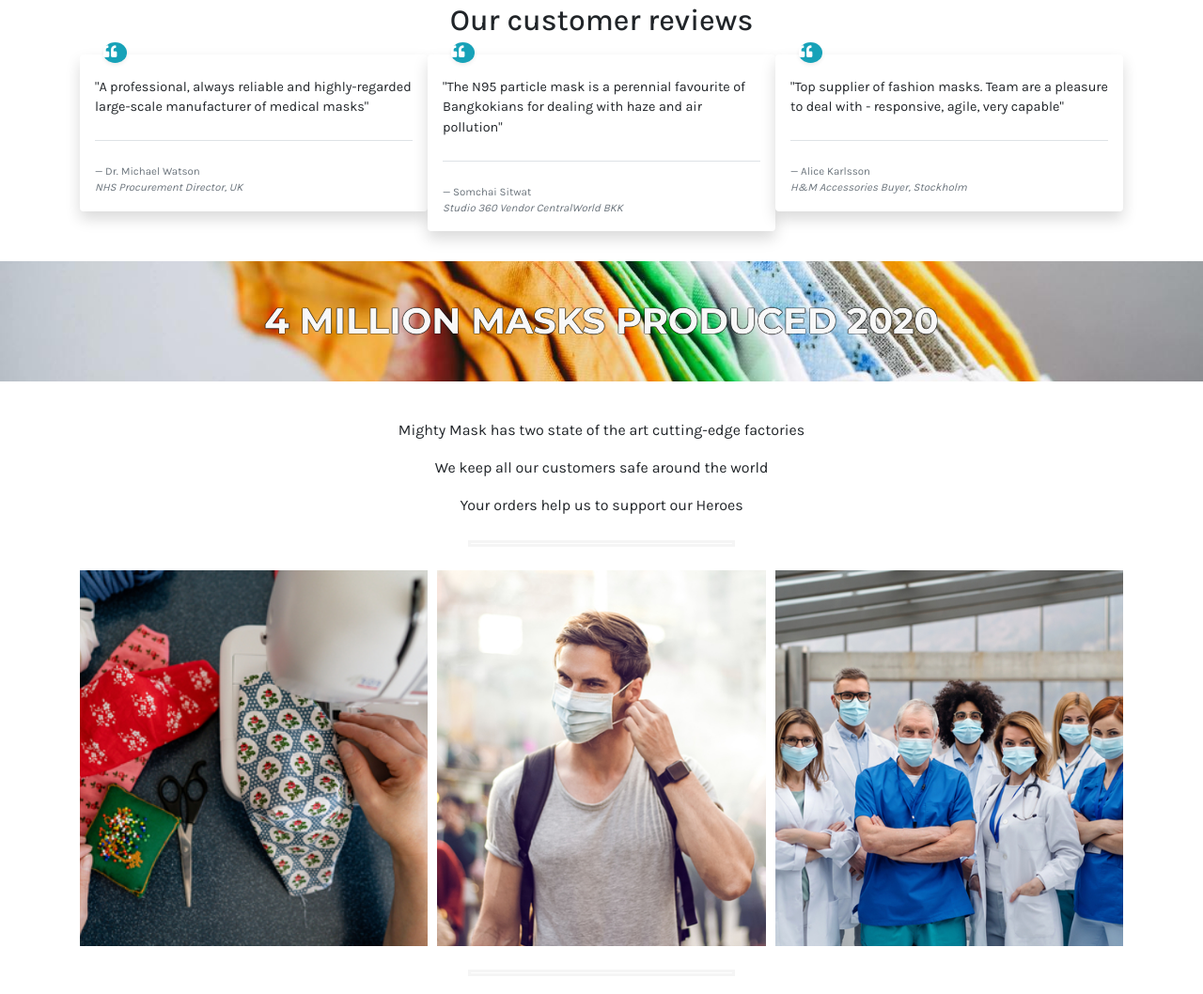
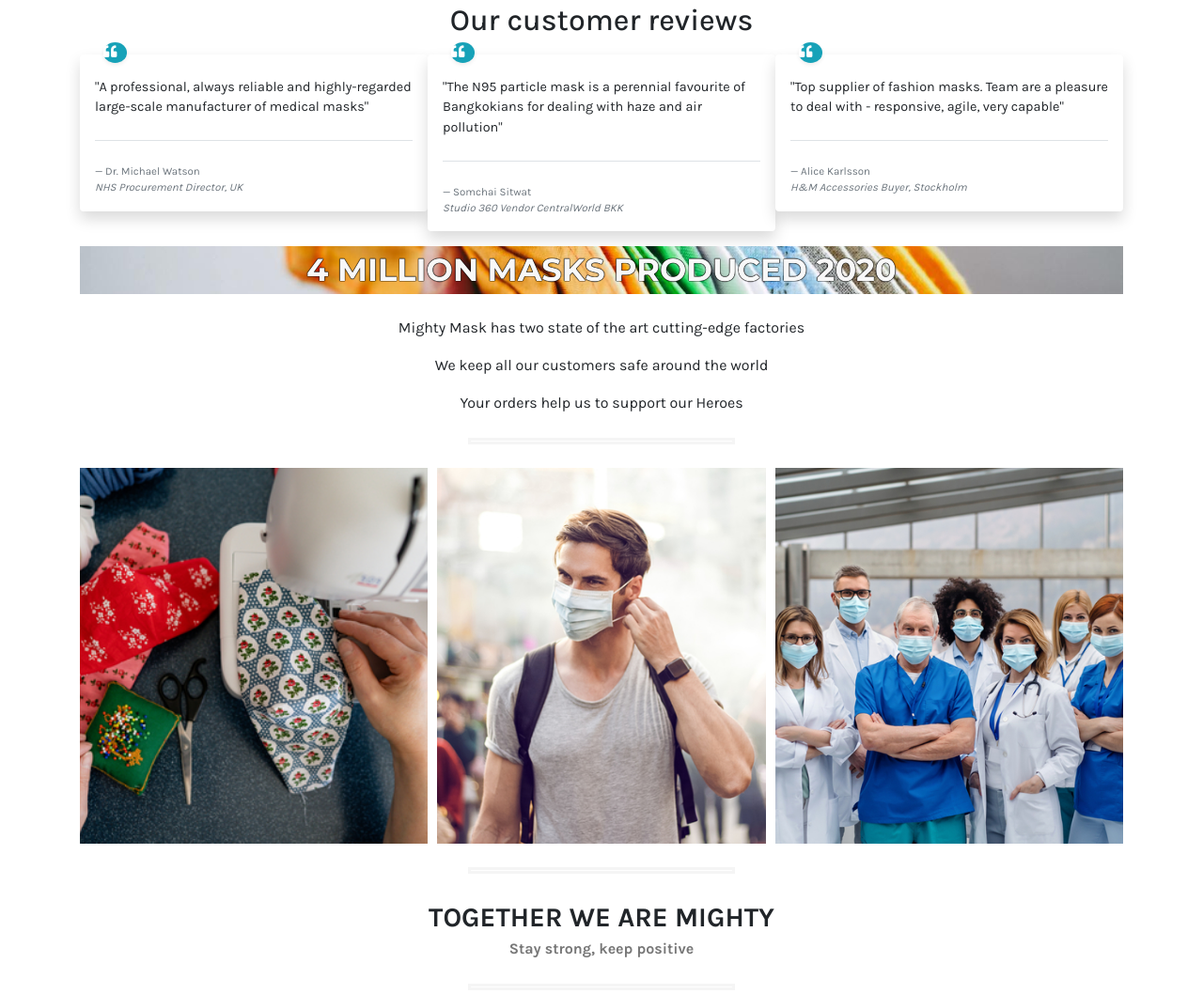
Before and after one commit to pjshvision/Mighty-Masks-2020, a plain HTML site: page index.html in a window 1280 px wide. Shown: the part 1565-2623 px from the top of the page at 94% size. Drawn offline with nearby package versions, Linux system fonts and the light colour scheme.

Commit message:
Fixed 4 Million Masks

```diff
--- a/assets/css/style.css
+++ b/assets/css/style.css
@@ -435,16 +435,17 @@ hr {
     display: flex;
     align-items: center;
     justify-content: center;
-
+    background-position: center;
     position: relative;
-    background-position: center;
 }
 
 #call-out {
     font-family: "Montserrat", sans-serif;
-    font-size: 80%;
-    font-weight: 500;
+    font-size: 70%;
+    font-weight: 400;
     color: #f8f8f8;
+    width: 100%;
+    height: auto;
 }
 
 /*--------------------------------------------Btm-Pg-Images*/
--- a/index.html
+++ b/index.html
@@ -28,7 +28,7 @@
             <div class="wrapper">
                 <article class="main">
                     <div class="logo">
-                    <a href="index.html"><img src="/assets/logo/mighty-masks-high-res.png" alt="logo"></a><h6>Mighty Masks Logo</h6>
+                    <a href="index.html"><img src="assets/logo/mighty-masks-high-res.png" alt="logo"></a><h6>Mighty Masks Logo</h6>
                     </div>
                 </article>
                 <aside class="aside aside-1"><a href="product.html">Product</a></aside>
@@ -123,8 +123,10 @@
     </div>
     </section>
 
-    <div class="py-3 container-fluid">
-        <div class="row text-center fourmillionmasks" id="call-out"><strong><b>4 MILLION MASKS PRODUCED 2020</b></strong></div>
+    <div class="container fluid">
+        <div class="text-center fourmillionmasks" id="call-out">
+            <strong><b>4 MILLION MASKS PRODUCED 2020</b></strong>
+        </div>
     </div>
 
     <div class="container fluid">
```
Also changed, not shown: get-in-touch.html (+1 -1 lines).
